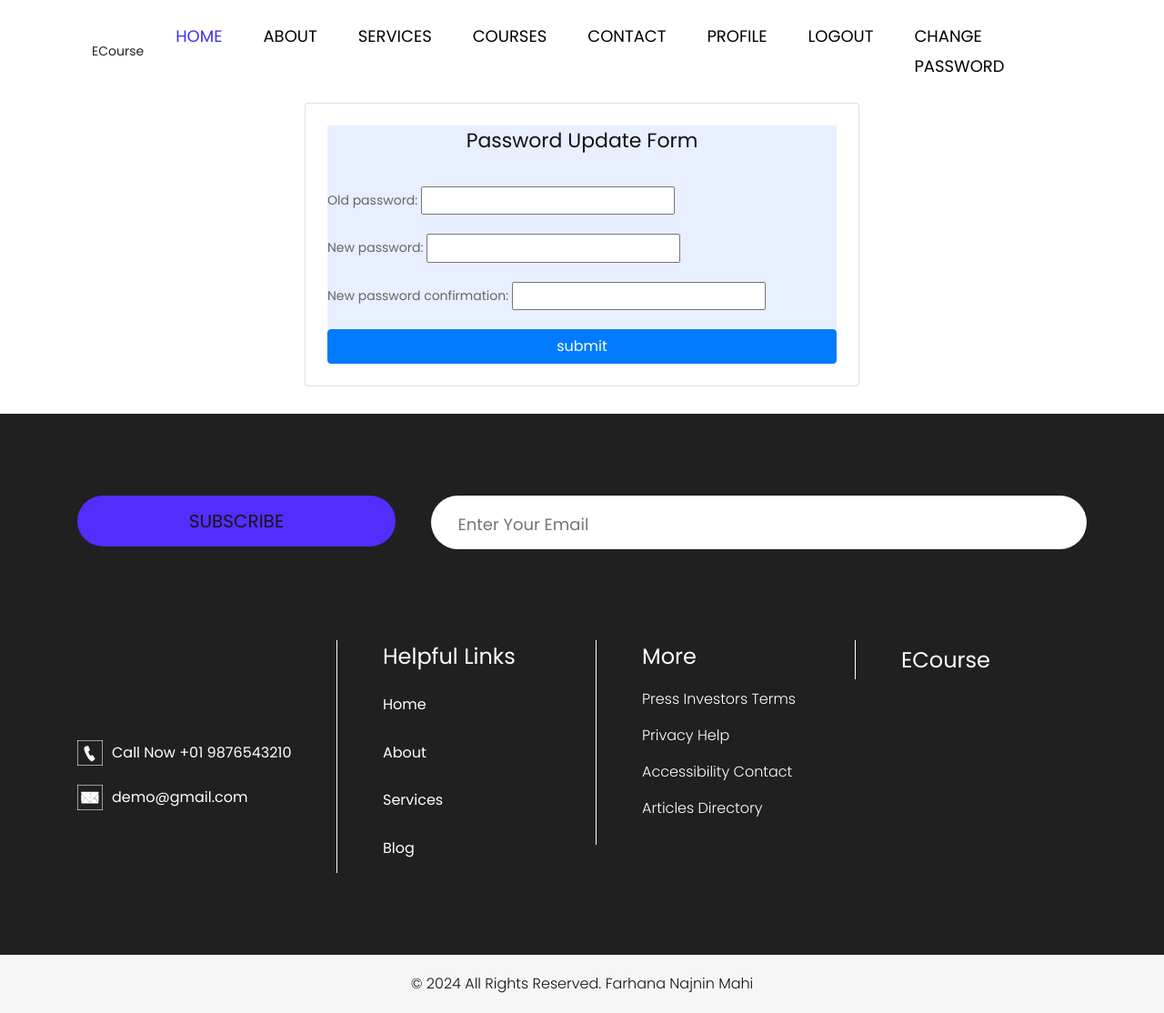
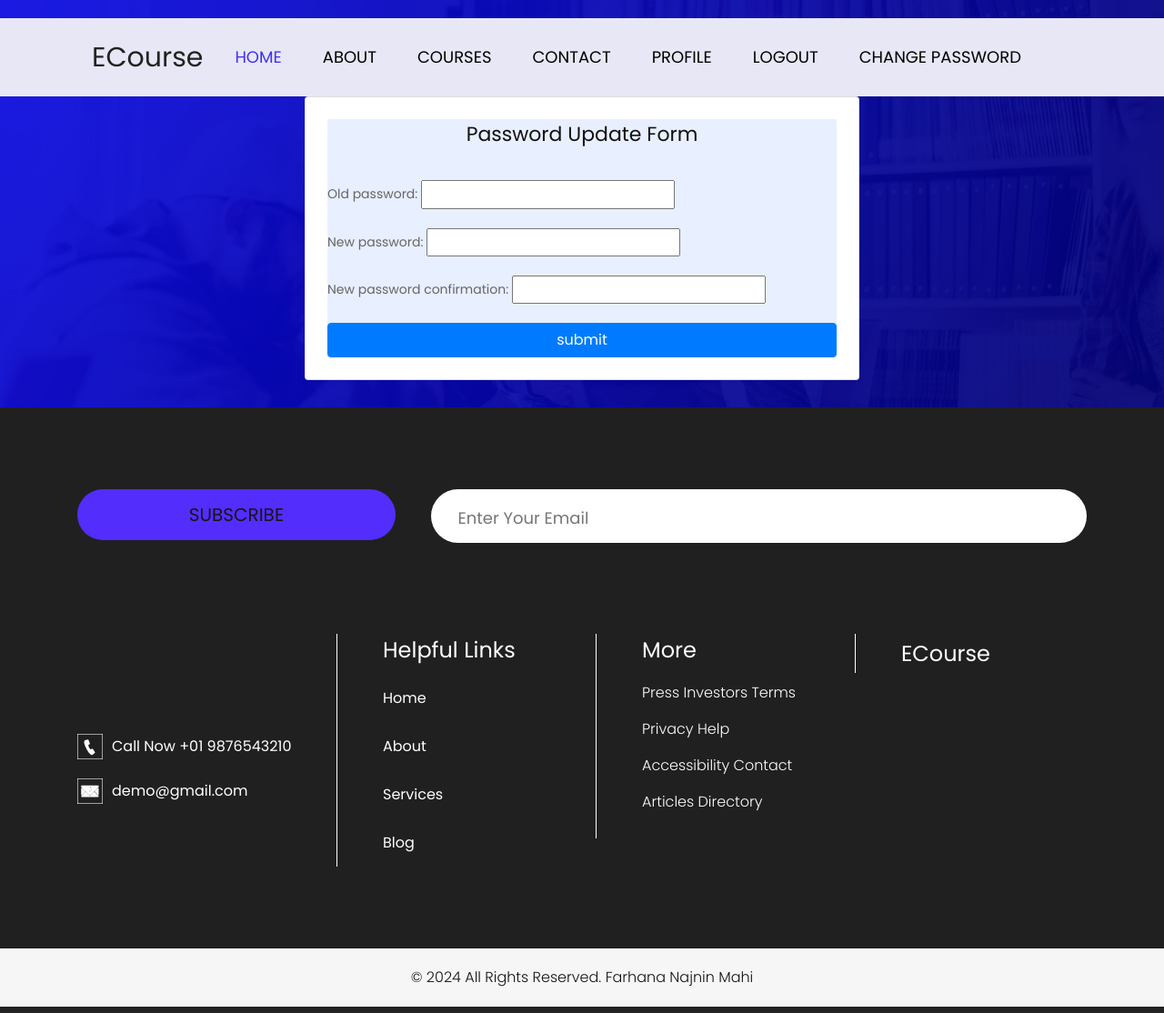
Before and after one commit to Farhana-Najnin/Final_django, a Django app: page /user/pass_word/ in a window 1280 px wide. Shown: the whole page at 91% size. Run offline with Django 4.2, Linux system fonts and the light colour scheme; a user stored in the database is signed in; some libraries are stand-ins or nearby versions.

Commit message:
change password navbar

```diff
--- a/user/templates/password_change.html
+++ b/user/templates/password_change.html
@@ -1,7 +1,113 @@
-{% extends 'base.html' %}
-{% block head_title %}{{ title }}{% endblock %}
-{% load crispy_forms_tags %}
-{% block content %}
+
+{% load crispy_forms_tags%}
+{% load static %}
+<!DOCTYPE html>
+<html lang="en">
+   <head>
+      <meta charset="utf-8">
+      <meta http-equiv="X-UA-Compatible" content="IE=edge">
+      <meta name="viewport" content="width=device-width, initial-scale=1">
+      <!-- mobile metas -->
+      <meta name="viewport" content="width=device-width, initial-scale=1">
+      <meta name="viewport" content="initial-scale=1, maximum-scale=1">
+      <!-- site metas -->
+      <title>Login</title>
+      <meta name="keywords" content="">
+      <meta name="description" content="">
+      <meta name="author" content="">
+      <!-- owl carousel style -->
+      <link rel="stylesheet" type="text/css" href="https://cdnjs.cloudflare.com/ajax/libs/OwlCarousel2/2.0.0-beta.2.4/assets/owl.carousel.min.css" />
+      <!-- bootstrap css -->
+      <link rel="stylesheet" type="text/css" href="/static/css/bootstrap.min.css">
+      <!-- style css -->
+      <link rel="stylesheet" type="text/css" href="/static/css/style.css">
+      <!-- Responsive-->
+      <link rel="stylesheet" href="/static/css/responsive.css">
+      <!-- fevicon -->
+      <link rel="icon" href="/static/images/fevicon.png" type="image/gif" />
+      <!-- Scrollbar Custom CSS -->
+      <link rel="stylesheet" href="/static/css/jquery.mCustomScrollbar.min.css">
+      <!-- Tweaks for older IEs-->
+      <link rel="stylesheet" href="https://netdna.bootstrapcdn.com/font-awesome/4.0.3/css/font-awesome.css">
+      <!-- fonts -->
+      <link href="https://fonts.googleapis.com/css?family=Open+Sans:400,700|Poppins:400,700&display=swap" rel="stylesheet">
+      <!-- owl stylesheets -->
+      <link rel="stylesheet" href="/static/css/owl.carousel.min.css">
+      <link rel="stylesheet" href="/static/css/owl.theme.default.min.css">
+      <link rel="stylesheet" href="https://cdnjs.cloudflare.com/ajax/libs/fancybox/2.1.5/jquery.fancybox.min.css" media="screen">
+      <style>
+        .login-container {
+            background-color: #f0f0f0; /* Change background color here */
+        }
+        .header_sec{
+      font-size: 30px; /* Adjust font size for the logo */
+      }
+    </style>
+    </head>
+   <body>
+      <!--header section start -->
+      <div class="header_section">
+        <div class="header_bg">
+           <div class="container">
+              <nav class="navbar navbar-expand-lg navbar-light bg-light">
+                 <a class="header_sec" href="{% url 'home_page' %}">ECourse</a>
+                  <button class="navbar-toggler" type="button" data-toggle="collapse" data-target="#navbarSupportedContent" aria-controls="navbarSupportedContent" aria-expanded="false" aria-label="Toggle navigation">
+                  <span class="navbar-toggler-icon"></span>
+                  </button>
+                  <div class="collapse navbar-collapse" id="navbarSupportedContent">
+                     <ul class="navbar-nav mr-auto">
+                        <li class="nav-item active">
+                           <a class="nav-link" href="{% url 'home_page' %}">Home</a>
+                        </li>
+                        <li class="nav-item">
+                           <a class="nav-link" href="{% url 'aboutus' %}">About</a>
+                        </li>
+
+                        <li class="nav-item">
+                           <a class="nav-link" href="{% url 'showcourses' %}">Courses</a>
+                        </li>
+                        <li class="nav-item">
+                           <a class="nav-link" href="{% url 'contactus' %}">Contact </a>
+                        </li>
+                        {% if request.user.is_authenticated %}
+                        <li class="nav-item">
+                           <a class="nav-link" href="{% url 'profile' %}">Profile</a>
+                        </li>
+                        <li class="nav-item">
+                           <a class="nav-link" href="{% url 'logout' %}">Logout</a>
+                        </li>
+                        <li class="nav-item">
+                           <a class="nav-link" href="{% url 'password_change_page' %}">Change password</a>
+                        </li>
+                        {% else %}
+                        <li class="nav-item">
+                           <a class="nav-link" href="{% url 'service' %}">Services</a>
+                        </li>
+                        <li class="nav-item">
+                           <a class="nav-link" href="{% url 'login' %}">LogIn</a>
+                        </li>
+                        <li class="nav-item">
+                           <a class="nav-link" href="{% url 'signUp' %}">SignUp</a>
+                        </li>
+                        {% endif %}
+                     </ul>
+
+
+                     <!-- <div class="call_section">
+                        <ul>
+                           <li><a href="#"><img src="/static/images/fb-icon.png"></a></li>
+                           <li><a href="#"><img src="/static/images/twitter-icon.png"></a></li>
+                           <li><a href="#"><img src="/static/images/linkedin-icon.png"></a></li>
+                           <li><a href="#"><img src="/static/images/instagram-icon.png"></a></li>
+                           <div class="donate_bt"><a href="#"><img src="/static/images/search-icon.png"></a></div>
+                        </ul>
+                     </div> -->
+                  </div>
+               </nav>
+            </div>
+        </div>
+
+
 
 <div class="container-fluid h-100" style="margin-bottom: 30px;">
     <div class="row justify-content-center align-items-center h-100" >
@@ -28,5 +134,17 @@
 </div>
 </div>
 </div>
-
-{% endblock %}
+{% include 'footer.html' %}
+    <script src="/static/js/jquery.min.js"></script>
+    <script src="/static/js/popper.min.js"></script>
+    <script src="/static/js/bootstrap.bundle.min.js"></script>
+    <script src="/static/js/jquery-3.0.0.min.js"></script>
+    <script src="/static/js/plugin.js"></script>
+    <!-- sidebar -->
+    <script src="/static/js/jquery.mCustomScrollbar.concat.min.js"></script>
+    <script src="/static/js/custom.js"></script>
+    <!-- javascript -->
+    <script src="/static/js/owl.carousel.js"></script>
+    <script src="/static/https:cdnjs.cloudflare.com/ajax/libs/fancybox/2.1.5/jquery.fancybox.min.js"></script>
+ </body>
+</html>
```
Also changed, not shown: db.sqlite3.
